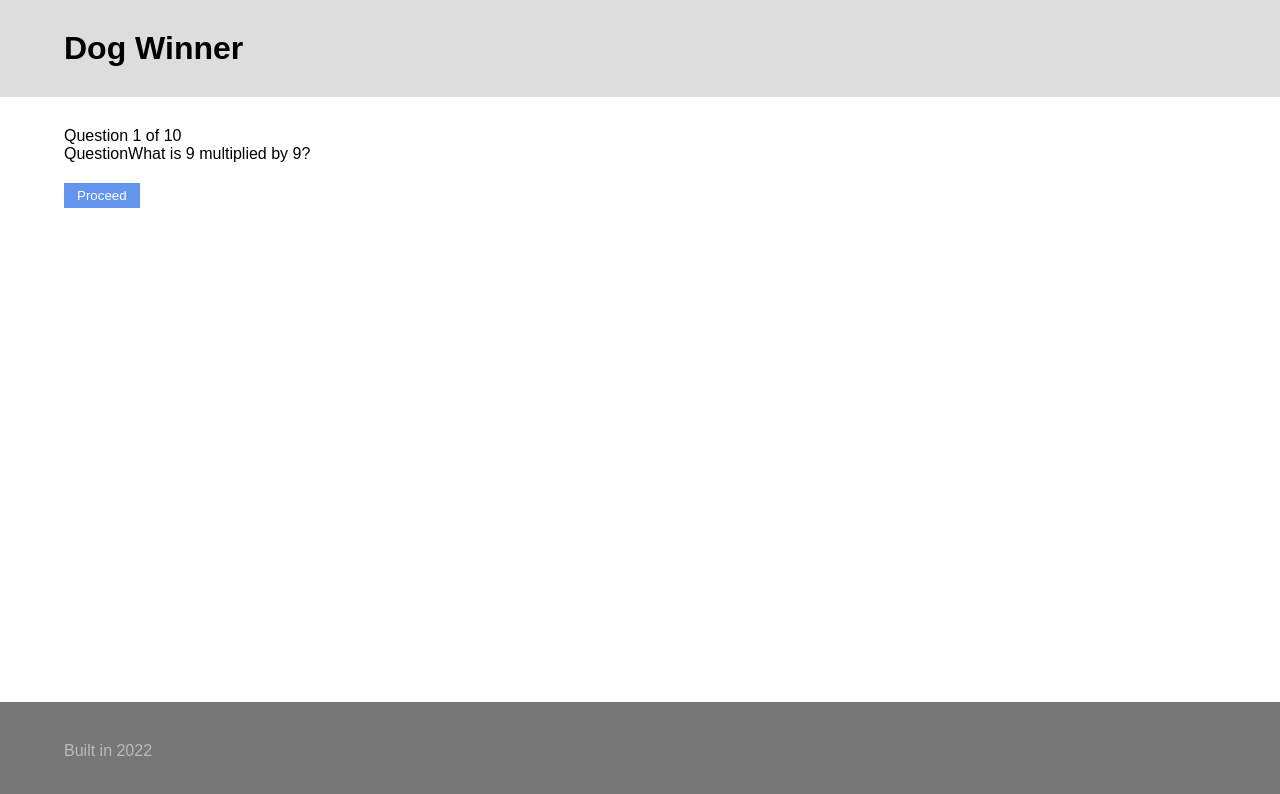
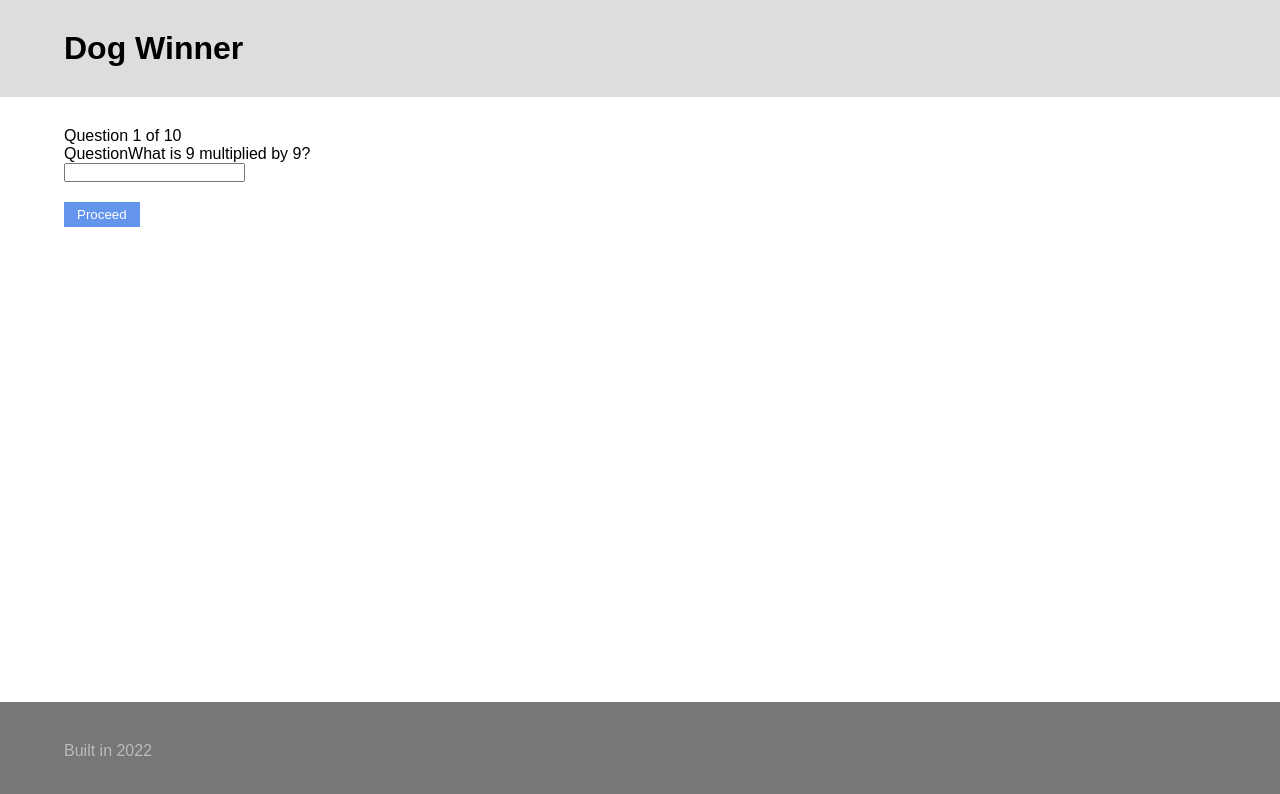
Before and after one commit to samuraijane/exercise-dog-winner, a React (Create React App) app: page / in a window 1280 px wide. Both pictures are taken after a click on the button "Proceed". Shown: the top 794 px of the page. Built offline with nearby package versions, Linux system fonts and the light colour scheme.

Commit message:
add handler to do a simple check for answer accuracy

```diff
--- /dev/null
+++ b/src/components/answerForm.jsx
@@ -0,0 +1,24 @@
+import { useState } from "react";
+
+const AnswerForm = ({ correctAnswer }) => {
+
+  const [fieldValue, setFieldValue] = useState('');
+
+  const handleChange = e => {
+    const target = e.target.value;
+    setFieldValue(target);
+  };
+
+  const handleSubmit = e => {
+    e.preventDefault();
+    console.log(fieldValue === correctAnswer);
+  };
+
+  return (
+    <form onSubmit={handleSubmit}>
+      <input onChange={handleChange} />
+    </form>
+  )
+};
+
+export default AnswerForm;
--- a/src/components/question.jsx
+++ b/src/components/question.jsx
@@ -1,8 +1,11 @@
+import AnswerForm from "./answerForm";
+
 const Question = ({ data }) => {
   const { answer, id, question } = data;
   return (
     <>
       <p><span>Question</span>{question}</p>
+      <AnswerForm correctAnswer={answer} />
     </>
   )
 };
```
